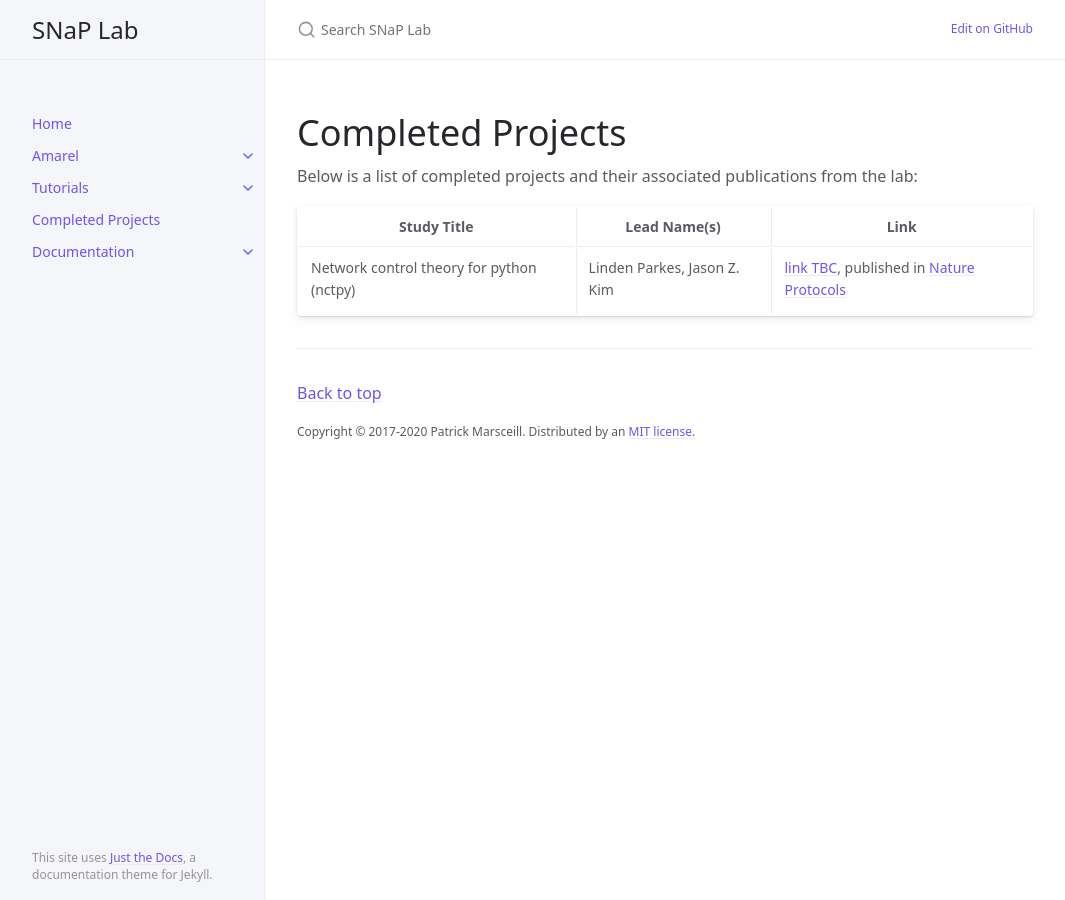
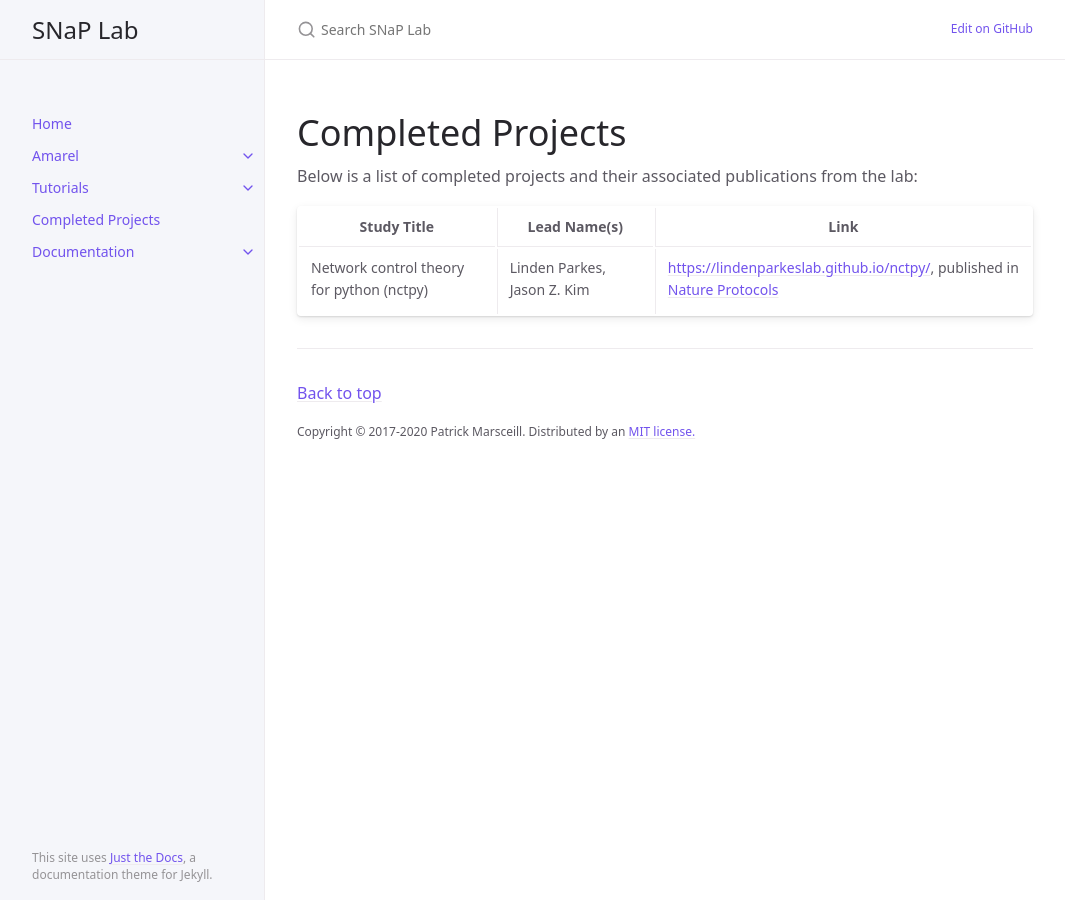
Before and after one commit to LindenParkesLab/snaplab.github.io, a Jekyll site: the page built from docs/completed_projects/index.md, in a window 1280 px wide. Shown: the whole page, without its empty margins (107-1172 px from the left). Built offline with Jekyll 4.4.1, drawn with Linux system fonts in a browser that asks for light colours; cached includes are drawn as plain includes.

Commit message:
added web link to GH pages on nctpy

```diff
--- a/docs/completed_projects/index.md
+++ b/docs/completed_projects/index.md
@@ -12,4 +12,4 @@ Below is a list of completed projects and their associated publications from the
 
 | Study Title | Lead Name(s) | Link |
 | ----------- | ------------ | ---- |
-| Network control theory for python (nctpy) | Linden Parkes, Jason Z. Kim | [link TBC](){:target="_blank"}, published in [Nature Protocols](rdcu.be/dPnwx) |
+| Network control theory for python (nctpy) | Linden Parkes, Jason Z. Kim | [https://lindenparkeslab.github.io/nctpy/](https://lindenparkeslab.github.io/nctpy/){:target="_blank"}, published in [Nature Protocols](rdcu.be/dPnwx) |
```
